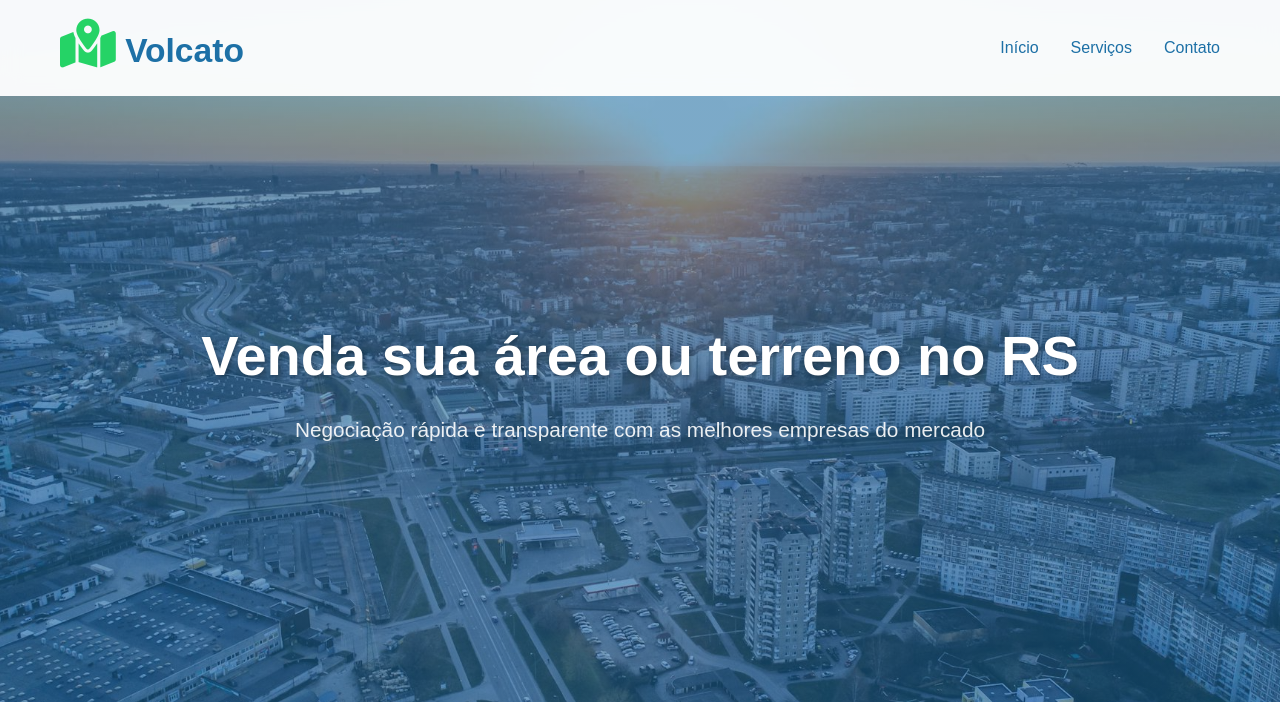
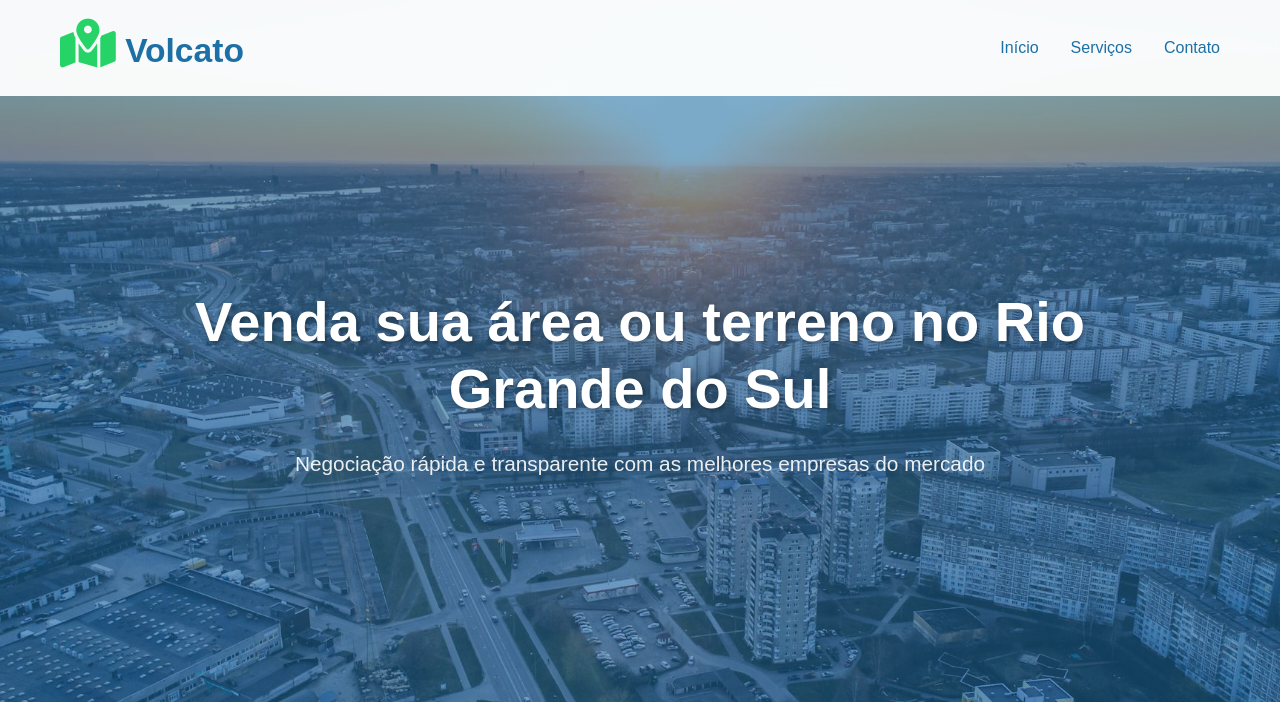
Before and after one commit to DouglasVolcato/areas-terrenos, a plain HTML site: page index.html in a window 1280 px wide. Shown: the top 702 px of the page. Drawn offline with Linux system fonts and the light colour scheme.

Commit message:
chore: implement title

```diff
--- a/index.html
+++ b/index.html
@@ -4,7 +4,7 @@
 <head>
     <meta charset="UTF-8">
     <meta name="viewport" content="width=device-width, initial-scale=1.0">
-    <title>Volcato - Venda sua área ou terreno no RS</title>
+    <title>Volcato - Venda sua área ou terreno no Rio Grande do Sul</title>
     <link rel="stylesheet" href="style.min.css">
     <link href="https://fonts.googleapis.com/css2?family=Inter:wght@300;400;500;600;700;800&display=swap"
         rel="stylesheet">
@@ -53,7 +53,7 @@
         <div class="container" style="padding: 0;">
             <div class="hero-content">
                 <h2 class="hero-title" style="text-align: center;">
-                    Venda sua área ou terreno no RS
+                    Venda sua área ou terreno no Rio Grande do Sul
                 </h2>
                 <p class="hero-subtitle" style="text-align: center;">
                     Negociação rápida e transparente com as melhores empresas do mercado
```
